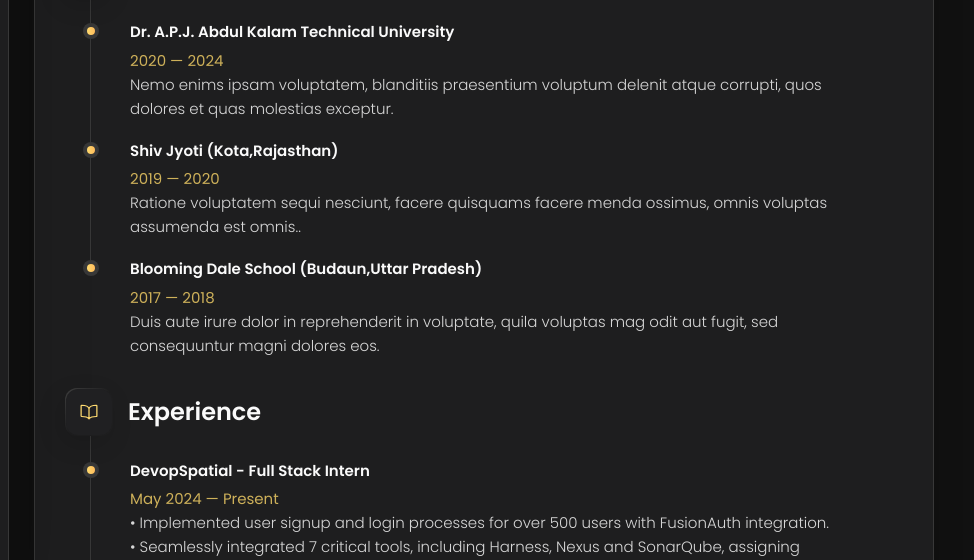
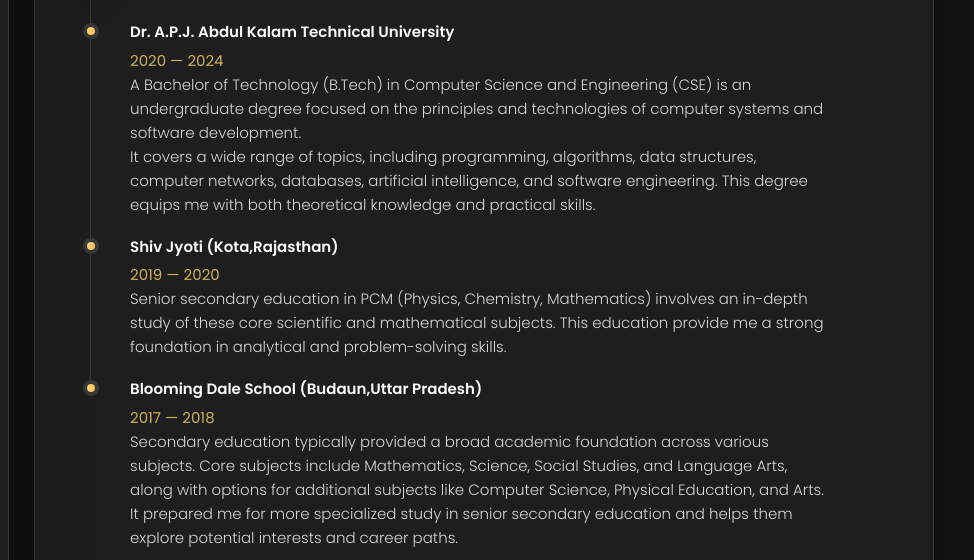
Before and after one commit to Uriyo/Folio, a plain HTML site: page index.html in a window 1280 px wide. Both pictures are taken after a click on the button "Resume". Shown: the part 240-800 px from the top of the page, 306-1280 px from the left. Drawn offline with nearby package versions, Linux system fonts and the light colour scheme.

Commit message:
another commit

```diff
--- a/index.html
+++ b/index.html
@@ -347,9 +347,10 @@
               <span>2020 — 2024</span>
 
               <p class="timeline-text">
-                Nemo enims ipsam voluptatem, blanditiis praesentium voluptum delenit atque corrupti, quos dolores et
-                quas molestias
-                exceptur.
+                A Bachelor of Technology (B.Tech) in Computer Science and Engineering (CSE) is an undergraduate degree focused on the principles and technologies of computer systems and software development.
+                <br>
+                It covers a wide range of topics, including programming, algorithms, data structures, computer networks, databases, artificial intelligence, and software engineering. This degree equips me with both theoretical knowledge and practical skills.
+
               </p>
 
             </li>
@@ -361,8 +362,8 @@
               <span>2019 — 2020</span>
 
               <p class="timeline-text">
-                Ratione voluptatem sequi nesciunt, facere quisquams facere menda ossimus, omnis voluptas assumenda est
-                omnis..
+                Senior secondary education in PCM (Physics, Chemistry, Mathematics) involves an in-depth study of these core scientific and mathematical subjects.
+                This education provide me a strong foundation in analytical and problem-solving skills.
               </p>
 
             </li>
@@ -374,9 +375,7 @@
               <span>2017 — 2018</span>
 
               <p class="timeline-text">
-                Duis aute irure dolor in reprehenderit in voluptate, quila voluptas mag odit aut fugit, sed consequuntur
-                magni dolores
-                eos.
+                Secondary education typically provided a broad academic foundation across various subjects. Core subjects include Mathematics, Science, Social Studies, and Language Arts, along with options for additional subjects like Computer Science, Physical Education, and Arts. It prepared me for more specialized study in senior secondary education and helps them explore potential interests and career paths.
               </p>
 
             </li>
@@ -558,13 +557,6 @@
           <div class="filter-select-box">
 
             <button class="filter-select" data-select>
-
-              <div class="select-value" data-selecct-value>Select category</div>
-
-              <div class="select-icon">
-                <ion-icon name="chevron-down"></ion-icon>
-              </div>
-
             </button>
 
           </div>
```
